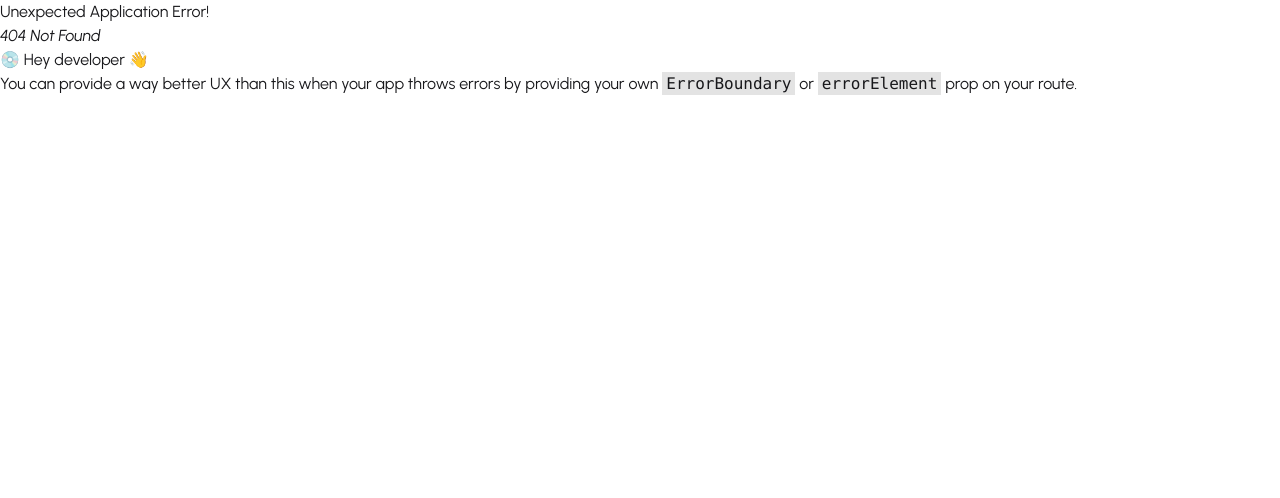
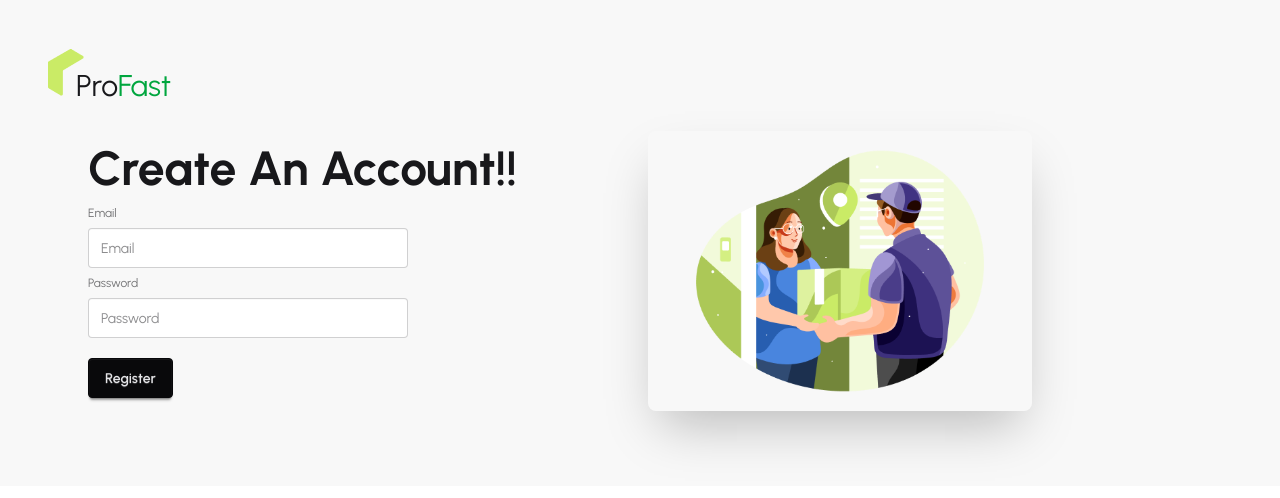
Before and after one commit to nahidkhan31/zap-shift-client, a React (Vite) app: page /register in a window 1280 px wide. Before the commit this address had no page. Shown: the top 498 px of the page. Built offline with nearby package versions, Linux system fonts and the light colour scheme.

Commit message:
added register basic form

```diff
--- /dev/null
+++ b/src/pages/Authentication/Register/Register.jsx
@@ -0,0 +1,62 @@
+import React from "react";
+import { useForm } from "react-hook-form";
+
+const Register = () => {
+  const {
+    register,
+    handleSubmit,
+    formState: { errors },
+  } = useForm();
+  const onSubmit = (data) => {
+    console.log(data);
+  };
+  return (
+    <div>
+      <div className="card-body">
+        <h1 className="text-5xl font-bold">Create An Account!!</h1>
+        <form onSubmit={handleSubmit(onSubmit)}>
+          <fieldset className="fieldset">
+            {/* name */}
+            {/* <label className="label">Name</label>
+            <input
+              type="name"
+              {...register("name", { required: true })}
+              className="input"
+              placeholder="Name"
+            /> */}
+            {/* email field */}
+            <label className="label">Email</label>
+            <input
+              type="email"
+              {...register("email", { required: true })}
+              className="input"
+              placeholder="Email"
+            />
+            {errors.email?.type === "required" && (
+              <p className="text-red-500">Email Address is required.</p>
+            )}
+            {/* password field */}
+            <label className="label">Password</label>
+            <input
+              type="password"
+              {...register("password", { required: true, minLength: 6 })}
+              className="input"
+              placeholder="Password"
+            />
+            {errors.password?.type === "required" && (
+              <p className="text-red-500">Password is required.</p>
+            )}
+            {errors.password?.type === "minLength" && (
+              <p className="text-red-500">
+                Password must be 6 characters or longer.
+              </p>
+            )}
+          </fieldset>
+          <button className="btn btn-neutral mt-4">Register</button>
+        </form>
+      </div>
+    </div>
+  );
+};
+
+export default Register;
--- a/src/routes/router.jsx
+++ b/src/routes/router.jsx
@@ -3,6 +3,7 @@
 import Home from "../pages/Home/Home/Home";
 import AuthLayout from "../layout/AuthLayout";
 import Login from "../pages/Authentication/Login/Login";
+import Register from "../pages/Authentication/Register/Register";
 
 export const router = createBrowserRouter([
   {
@@ -23,6 +24,10 @@
         path: "login",
         Component: Login,
       },
+      {
+        path: "register",
+        Component: Register,
+      },
     ],
   },
 ]);
```
